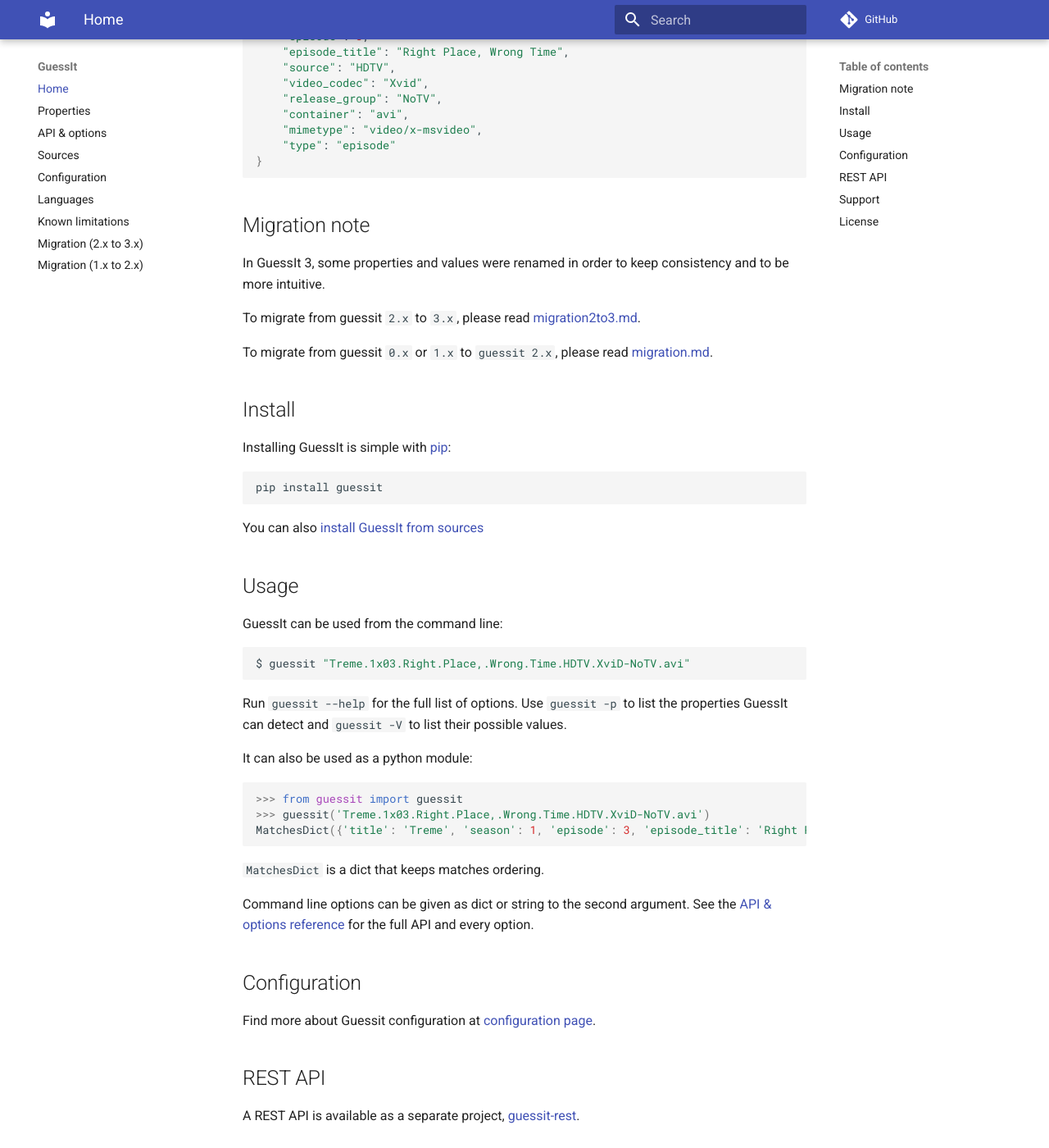
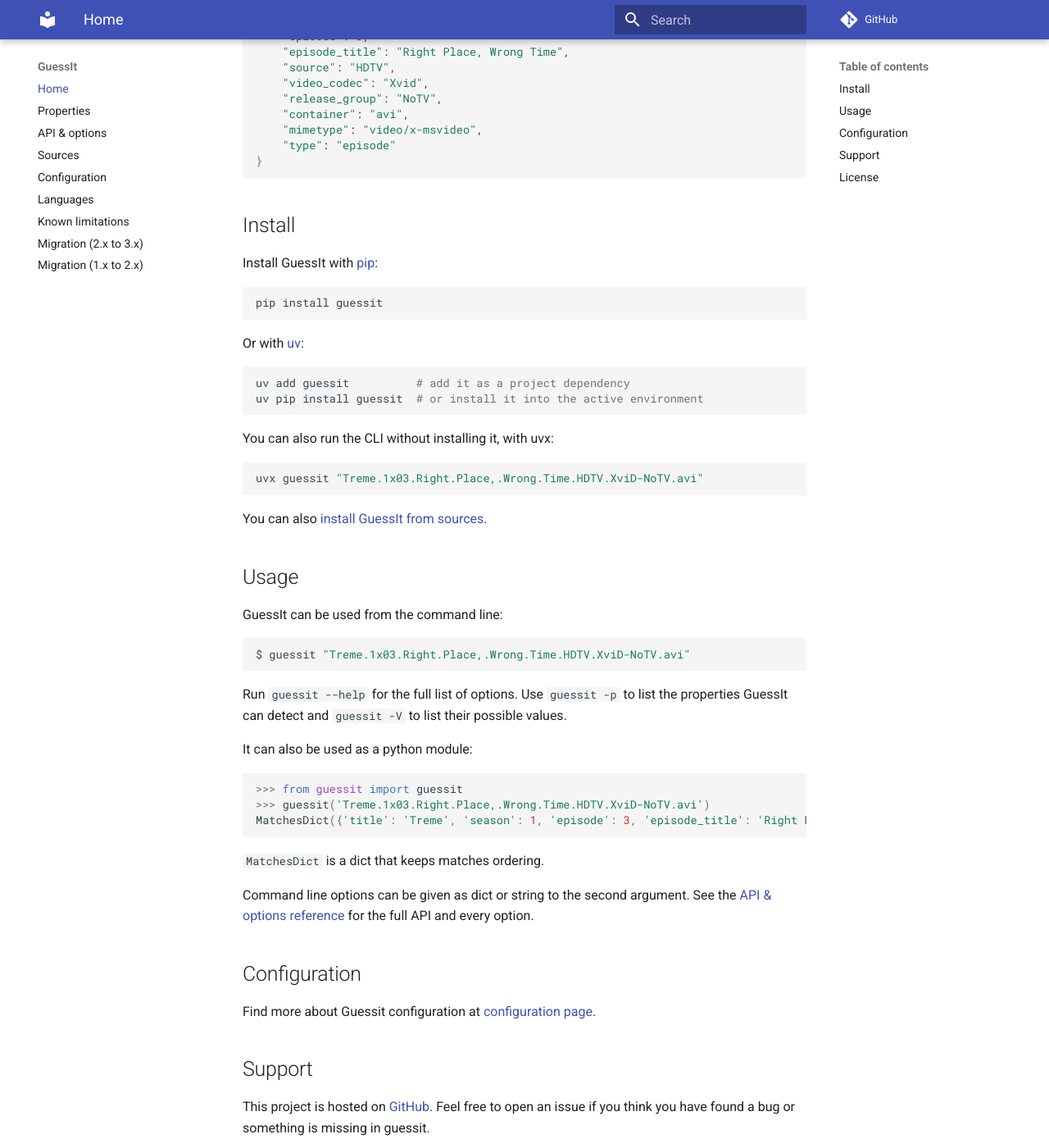
Before and after one commit to guessit-io/guessit, an MkDocs documentation site: the page built from docs/index.md, in a window 1280 px wide and 1400 px high, scrolled down 444 px. Shown: the whole window at 82% size. Built offline with MkDocs 1.6.1 and Material for MkDocs 9.7.7, drawn with Linux system fonts in a browser that asks for light colours; comment, search, counter and statistics services are not loaded.

Commit message:
docs(index): add uv/uvx install, drop migration note and REST API section
Document installing with uv (uv add / uv pip install) and running the CLI
via uvx alongside pip. Remove the migration note from the home page (the
dedicated migration pages stay in the nav) and the REST API section.

Co-Authored-By: Claude Opus 4.8 (1M context) <noreply@anthropic.com>
Claude-Session: https://claude.ai/code/session_01MmzajDoiRDF6Lq6MtD3gVL

````diff
--- a/docs/index.md
+++ b/docs/index.md
@@ -31,27 +31,29 @@ For example, GuessIt can do the following:
         "type": "episode"
     }
 
-Migration note
------
-
-In GuessIt 3, some properties and values were renamed in order to keep consistency and to be more intuitive.
-
-To migrate from guessit `2.x` to `3.x`, please read
-[migration2to3.md](./migration2to3.md).
-
-To migrate from guessit `0.x` or `1.x` to `guessit 2.x`, please read
-[migration.md](./migration.md).
-
 Install
 -----
 
-Installing GuessIt is simple with [pip](http://www.pip-installer.org/):
+Install GuessIt with [pip](https://pip.pypa.io/):
 
 ```bash
 pip install guessit
 ```
 
-You can also [install GuessIt from sources](./sources.md)
+Or with [uv](https://docs.astral.sh/uv/):
+
+```bash
+uv add guessit          # add it as a project dependency
+uv pip install guessit  # or install it into the active environment
+```
+
+You can also run the CLI without installing it, with uvx:
+
+```bash
+uvx guessit "Treme.1x03.Right.Place,.Wrong.Time.HDTV.XviD-NoTV.avi"
+```
+
+You can also [install GuessIt from sources](./sources.md).
 
 Usage
 -----
@@ -81,11 +83,6 @@ Configuration
 
 Find more about Guessit configuration at [configuration page](./configuration.md).
 
-REST API
---------
-
-A REST API is available as a separate project, [guessit-rest](https://github.com/Toilal/guessit-rest).
-
 Support
 -------
 
````
